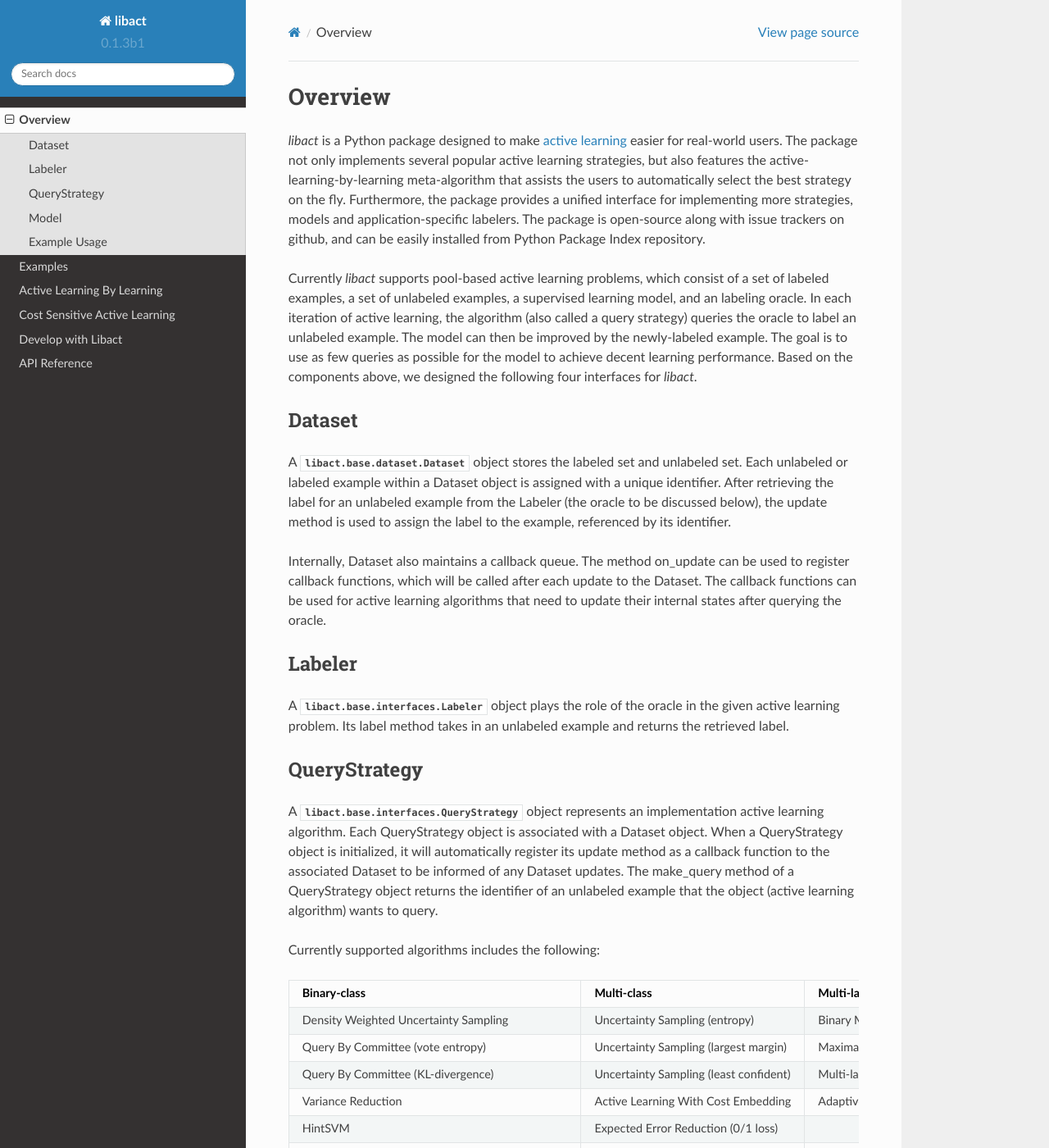
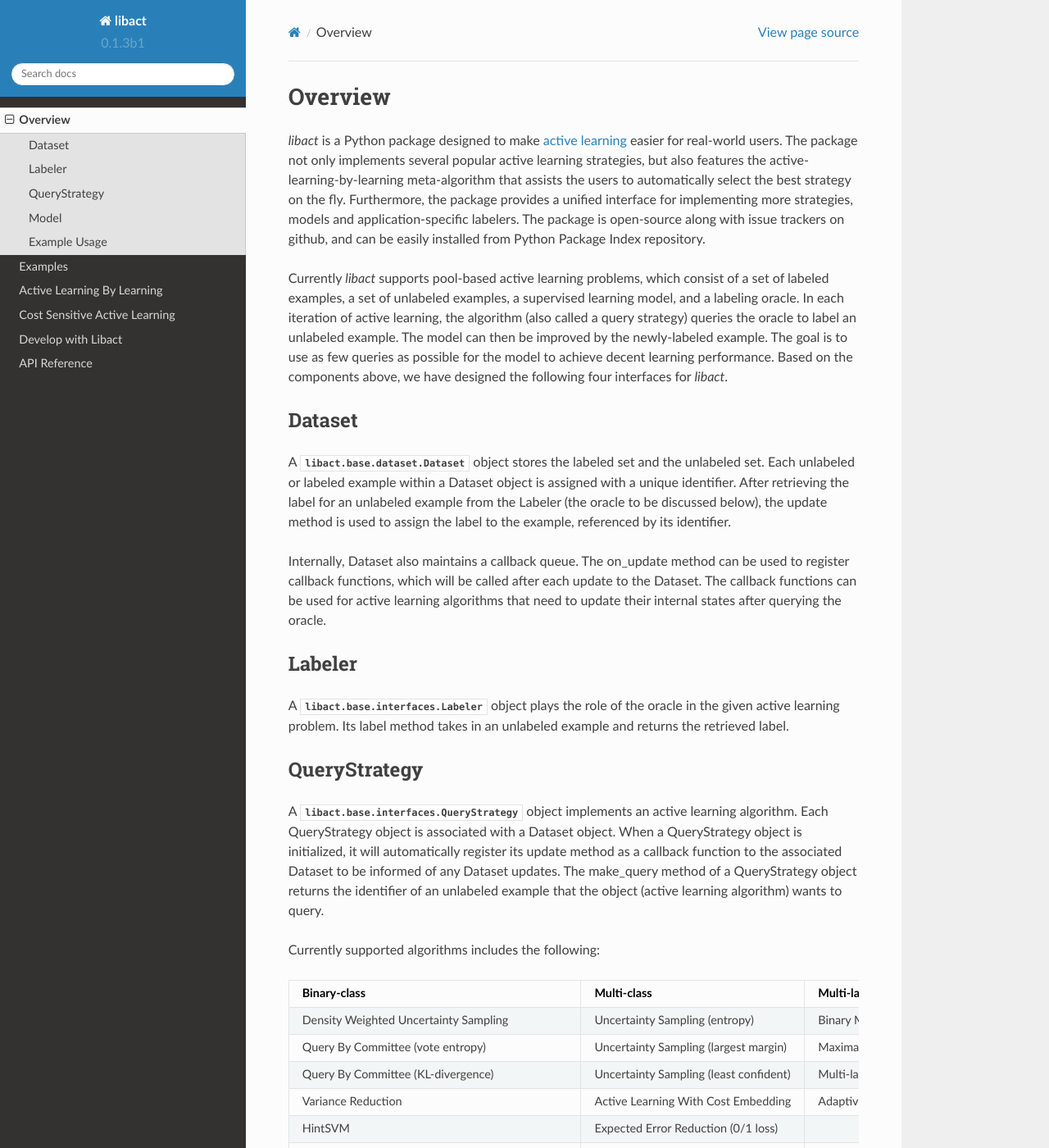
Before and after one commit to ntucllab/libact, a Sphinx documentation site: the page built from docs/overview.rst, in a window 1280 px wide and 1400 px high. Shown: the whole window at 82% size. Built offline with Sphinx 7.4.7 and the Read the Docs theme 2.0.0, drawn with Linux system fonts in a browser that asks for light colours.

Commit message:
minor polishing of wordings for clarity

```diff
--- a/docs/overview.rst
+++ b/docs/overview.rst
@@ -7,18 +7,18 @@
 
 
 Currently `libact` supports pool-based active learning problems, which consist
-of a set of labeled examples, a set of unlabeled examples, a supervised learning model, and an labeling oracle. In each iteration of active learning, the algorithm (also called a query strategy) queries the oracle to label an unlabeled example. The model can then be improved by the newly-labeled example.
+of a set of labeled examples, a set of unlabeled examples, a supervised learning model, and a labeling oracle. In each iteration of active learning, the algorithm (also called a query strategy) queries the oracle to label an unlabeled example. The model can then be improved by the newly-labeled example.
 The goal is to use as few queries as possible for the model to achieve decent learning performance. Based on the components above,
-we designed the following four interfaces for `libact`.
+we have designed the following four interfaces for `libact`.
 
 Dataset
 -------
 A :py:class:`libact.base.dataset.Dataset` object stores the labeled set
-and unlabeled set. Each unlabeled or labeled example within a Dataset object is assigned with a unique identifier. After retrieving the label for an unlabeled example
+and the unlabeled set. Each unlabeled or labeled example within a Dataset object is assigned with a unique identifier. After retrieving the label for an unlabeled example
 from the Labeler (the oracle to be discussed below), the update method is used to
 assign the label to the example, referenced by its identifier.
 
-Internally, Dataset also maintains a callback queue. The method on_update can be
+Internally, Dataset also maintains a callback queue. The on_update method can be
 used to register callback functions, which will be called after each update to
 the Dataset. The callback functions can be used for active learning algorithms that need to update their internal states after querying the oracle.
 
@@ -29,7 +29,7 @@
 
 QueryStrategy
 -------------
-A :py:class:`libact.base.interfaces.QueryStrategy` object represents an implementation active learning algorithm.
+A :py:class:`libact.base.interfaces.QueryStrategy` object implements an active learning algorithm.
 Each QueryStrategy object is associated with a Dataset object. When a QueryStrategy object is initialized, it will automatically register its update
 method as a callback function to the associated Dataset to be informed of any Dataset updates. The make_query method of a QueryStrategy object returns
 the identifier of an unlabeled example that the object (active learning algorithm) wants to query.
```
